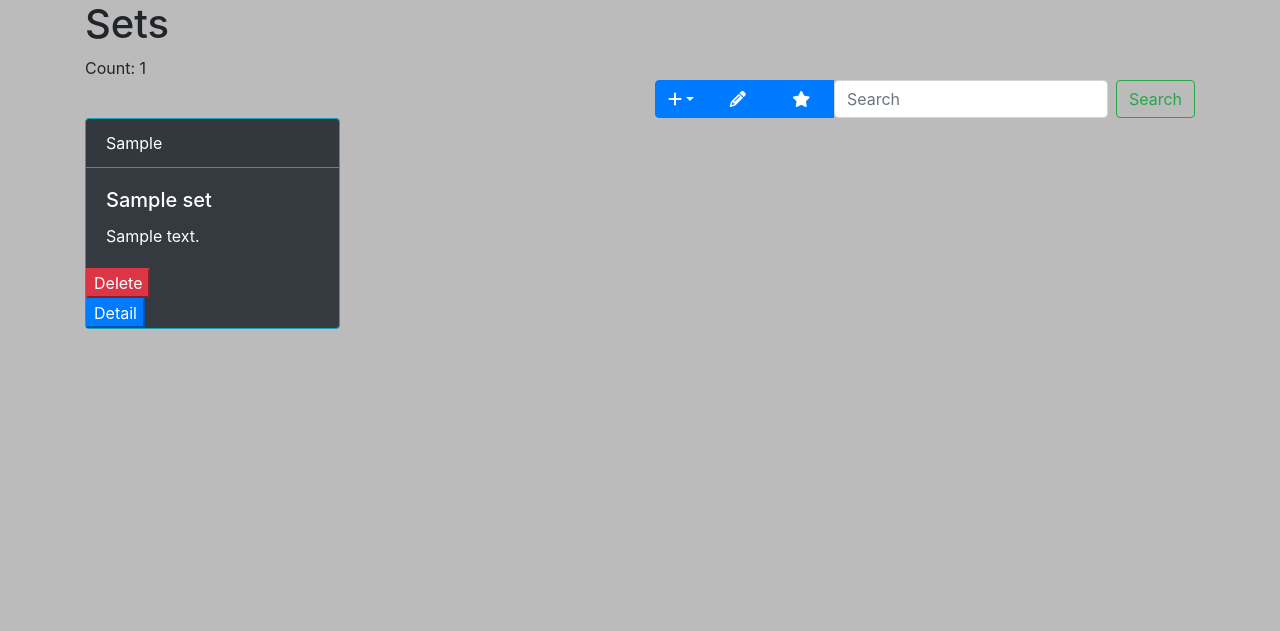
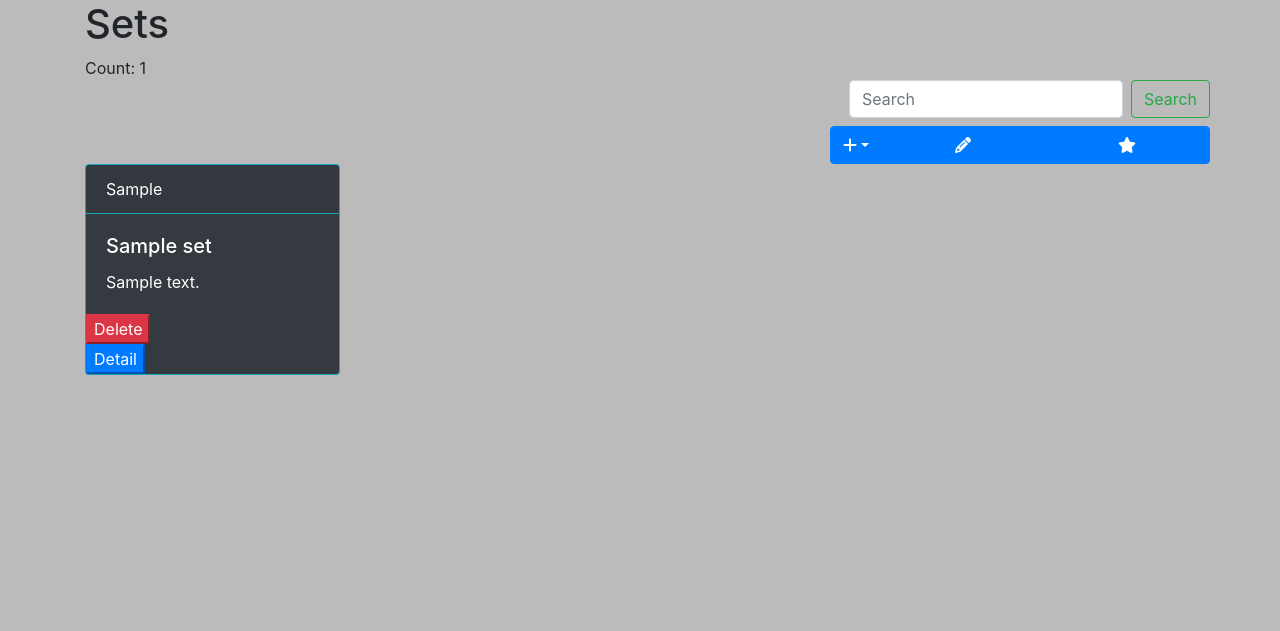
Before and after one commit to seungholee-dev/cardalog, a Django app: page /sets/list/ in a window 1280 px wide. Shown: the part 56-687 px from the top of the page. Run offline with Django 3.2, Linux system fonts and the light colour scheme; tables that the repository leaves empty hold one stand-in row (values such as "Sample post"); some libraries are stand-ins or nearby versions.

Commit message:
Change UI for CTA buttons

```diff
--- a/cardalog/sets/templates/set_list.html
+++ b/cardalog/sets/templates/set_list.html
@@ -6,10 +6,17 @@
 
     {% if sets %}
         Count: {{ sets|length }}
+        <div class="row">
+            <!-- Search UI -->
+            <form class="form-inline ml-auto mb-2">
+                <input class="form-control mr-sm-2" type="search" placeholder="Search" aria-label="Search">
+                <button class="btn btn-outline-success my-2 my-sm-0" type="submit">Search</button>
+            </form>
+        </div>
         <!-- Add, Edit, BulkEdit icon-->
         <div class="row">
             <!-- Button Groups -->
-            <div class="btn-group col-md-6 ml-auto">
+            <div class="btn-group col-md-4 ml-auto pr-0 pl-0">
                 <!-- Add Button 2 Options: 1.  2. Quick Add -->
                 <div class="btn-group">
                     <button class="btn btn-primary dropdown-toggle" data-toggle="dropdown" title="Add"><i class="fa fa-plus"></i></button>
@@ -25,11 +32,7 @@
                 <!-- Favorite Button -->
                 <button class="btn btn-primary" title="Bookmarks"><i class="fa fa-star"></i></button>
 
-                <!-- Search UI -->
-                <form class="form-inline">
-                    <input class="form-control mr-sm-2" type="search" placeholder="Search" aria-label="Search">
-                    <button class="btn btn-outline-success my-2 my-sm-0" type="submit">Search</button>
-                </form>
+
             </div>
         </div>
 
```
